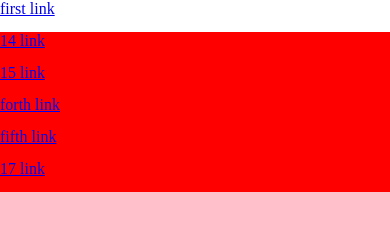
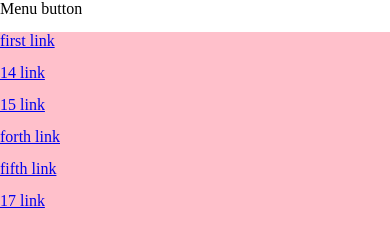
Before and after one commit to dutchcelt/navigation-prototype-, a plain HTML site: page index.html in a window 390 px wide. Drawn offline with Linux system fonts and the light colour scheme.

Commit message:
toggle entire menu

```diff
--- a/index.html
+++ b/index.html
@@ -7,13 +7,13 @@
 	<script src="menu.js"></script>
 </head>
 <body>
+<header>
 	<nav class="navigation-content">
 
 		<input type="checkbox" id="navigation-content-toggle" class="navigation-content-toggle" />
-	<label for="navigation-content-toggle"><a href="/test">Menu button</a></label>
 
-	<ul>
-		<li aria-haspopup="true">
+		<ul class="menu">
+			<li>
 				<input type="checkbox" id="test0" class="submenu-toggle" />
 				<label for="test0"><a href="/test">first link</a></label>
 				<ul>
@@ -70,7 +70,11 @@
 			</li>
 			<li><a href="/test">17 link</a></li>
 		</ul>
+
+		<label for="navigation-content-toggle"><a>Menu button</a></label>
 	</nav>
+
+</header>
 
 
 </body>
--- a/menu.css
+++ b/menu.css
@@ -1,3 +1,8 @@
+:root {
+	--h: 2rem;
+	--vh: calc( 100vh - var(-h) );
+	}
+
 @media (max-width: 640px) {
 	* {
 		box-sizing: border-box;
@@ -7,82 +12,73 @@
 	input {
 		display: none;
 		}
-	nav {
-		position: relative;
-		top: 0;
-		left: 0;
-		width: 100vw;
-		height: 100vh;
-		background: pink;
-		overflow-x: hidden;
-		}
-	nav ul {
+	.menu ul {
 		position: absolute;
 		top: 0;
 		left: 100vw;
 		width: 100vw;
-		height: 100vh;
+		height: var(--vh);
 		display: block;
 		margin: 0;
 		padding: 0;
+		background: white;
 		}
-	nav li {
+	.menu li {
 		display: block;
 		margin: 0;
 		padding: 0;
 		width: 100vw;
-		height: 2rem;
+		height: var(--h);
 		}
-	nav label a {
+	.menu label a {
 		pointer-events: none;
 		}
-	nav label {
+	.menu label {
 		cursor: pointer;
 		width: 100vw;
 		display: block;
-		top: 0;
+		top: var(--h);
 		left: 100vw;
 		z-index: 42;
 		}
-	nav a {
+	.menu a {
 		display: block;
-		height: 2em;
+		height: var(--h);
 		}
-	label:hover {
+	.menu label:hover {
 		background: white;
 		}
-	a:hover {
+	.menu a:hover {
 		background: lightBlue;
 		}
-	nav > ul {
+	.menu > ul {
 		top: 0;
 		left: 0;
 		}
-	nav > ul ul {
-		padding-top: 2em;
+	.menu > ul ul {
+		padding-top: var(--h);
 		}
-	nav > ul > li {
+	.menu > ul > li {
 		background: red;
 		}
-	nav li li {
+	.menu li li {
 		background: green;
 		}
-	input ~ ul {
+	.menu input ~ ul {
 		-webkit-transition: left .3s ease;
 		transition: left .3s ease;
 		}
-	input:checked ~ ul {
-		padding-top: 2em;
+	.menu [aria-haspopup] > input:checked ~ ul {
+		padding-top: var(--h);
 		-webkit-transition: left .3s ease;
 		transition: left .3s ease;
+		left: 0;
+		background: white;
 		}
-	input:checked ~ ul {
-		left: 0;
-		}
-	nav > input:checked ~ ul {
+	.menu > li > input:checked ~ ul {
 		left: -100vw;
 		}
-	input:checked ~ label {
+	.menu input:checked ~ label {
 		position: fixed;
 		left: 0;
 		background: silver;
@@ -90,6 +86,35 @@
 		transition: left .3s ease;
 		}
 	}
+.navigation-content .menu {
+	position: absolute;
+	top: var(--h);
+	left: 0;
+	height: calc( 100% - var( --h ) );
+	background: pink;
+	overflow-x: hidden;
+	transition: height .1s ease;
+	}
+
+.navigation-content [for=navigation-content-toggle] {
+	position : fixed;
+	top :0;
+	left :0;
+	width: 100vw;
+	height: var(--h);
+	}
+
+#navigation-content-toggle:checked ~ .menu {
+	height: 0;
+	overflow : hidden;
+	transition: height .1s ease;
+
+	}
+#navigation-content-toggle:checked ~ .menu label {
+	position : static;
+
+	}
+
 @media (min-width: 640px) {
 	input{
 		display:none;
```
Also changed, not shown: 1 other file. Lines whose indentation alone changed are shown as unchanged.
